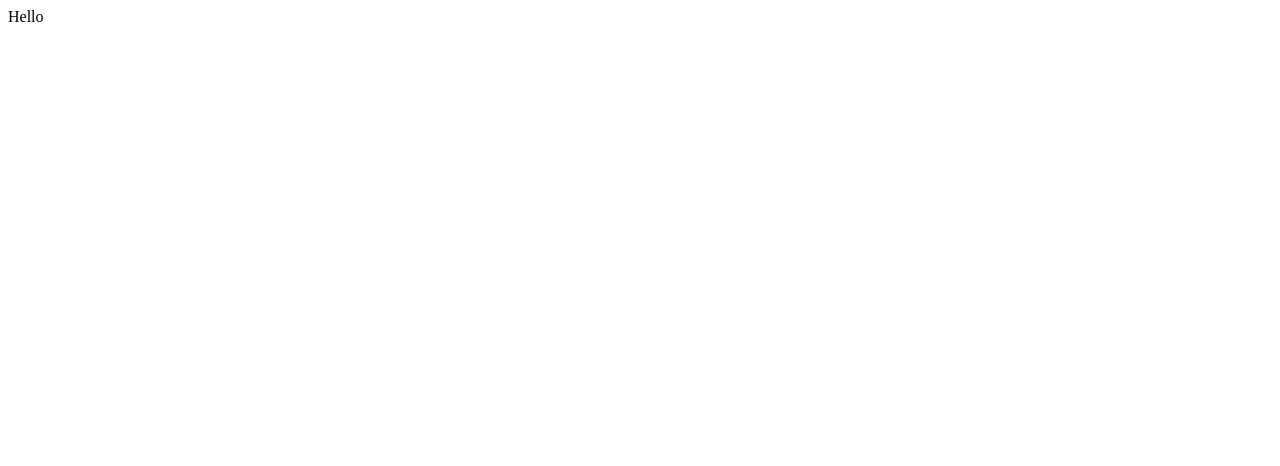
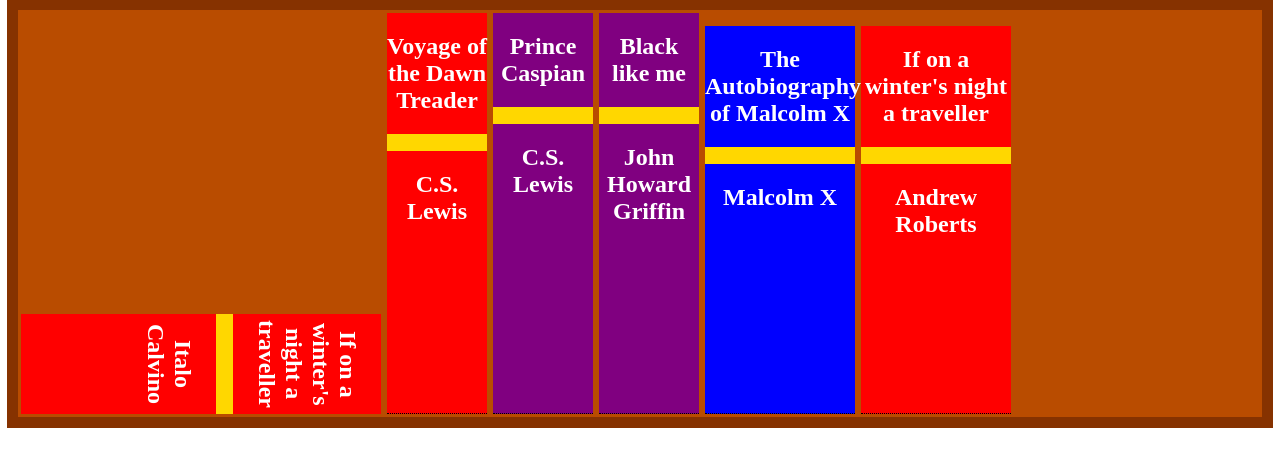
Before and after one commit to roryjamesallen/core-den, a plain HTML site: page public_html/fin/books.html in a window 1280 px wide. Drawn offline with Linux system fonts and the light colour scheme.

Commit message:
Signed-off-by: Finlay Tyson <finlaytyson@gmail.com>

```diff
--- a/public_html/fin/books.html
+++ b/public_html/fin/books.html
@@ -1,7 +1,163 @@
 <html>
-
+<head>
+<style type="text/css">
+{
+box-sizing: border-box;
+}
+.container {
+display: flex;
+flex-wrap: wrap;
+align-items: flex-end;
+background-color: #b94c00;
+margin: 10px;
+outline-style: solid;
+outline-width: 11px;
+outline-color: #863200;
+}
+.band {
+display: flex;
+background-color: gold;
+height: 3px;
+padding: 7px;
+}
+.band-lying {
+display: flex;
+background-color: gold;
+width:3px;
+padding:7px;
+}
+.book-lying {
+display:flex;
+flex-direction: row-reverse;
+color: white;
+margin: 3px;
+height: 100px;
+width: 360px;
+}
+.book {
+display: flex;
+color: white;
+margin: 3px;
+height: 400px;
+text-align: center;
+width: 100px;
+position: relative;
+display: inline-block;
+border-bottom: 1px dotted black;
+cursor: pointer;
+}
+.book-short {
+display: flex;
+color: white;
+margin: 3px;
+height: 376px;
+text-align: center;
+width: 100px;
+position: relative;
+display: inline-block;
+border-bottom: 1px dotted black;
+cursor: pointer;
+}
+.book-wide {
+display: flex;
+color: white;
+margin: 3px;
+height: 387px;
+text-align: center;
+width: 150px;
+position: relative;
+display: inline-block;
+border-bottom: 1px dotted black;
+cursor: pointer;
+}
+.tooltip {
+position: relative;
+display: inline-block;
+border-bottom: 1px dotted black;
+cursor: pointer;
+}
+.tooltiptext {
+visibility: hidden;
+width: 120px;
+color; #fff;
+text-align: center;
+border-radius: 10px;
+padding: 5px 0;
+z-index: -10;
+top: 150%;
+left: 50%
+margin-left: -60%;
+}
+.tooltiptext::after {
+content: "";
+display: flex;
+position: absolute;
+bottom: 100%;
+left: 50%;
+margin-left: -5px;
+border-width: 5px;
+border-style: solid;
+border-color: transparent transparent black transparent;
+z-index 2;
+}
+.book:hover .tooltiptext {
+visibility: visible;
+}
+.book-short:hover .tooltiptext {
+visibility: visible;
+}
+.book-wide:hover .tooltiptext {
+visibility: visible;
+}
+</style>
+</head>
 <body>
-<p> Hello </p>
-</body>
-
+<div class="container">
+	<div class="book-lying" style="background-color:red">
+		<div style="flex-wrap:wrap; text-align: center; writing-mode: vertical-rl; direction:ltr;"><h2>If on a winter's night a traveller</h2>
+		<div class="band-lying"></div>
+		<div style="flex-wrap:wrap; text-align: center; writing-mode: vertical-rl;"><h2>Italo Calvino</h2>
+			</div>
+		</div>
+	</div>
+	<div class="book" style="background-color:red">
+		<div style="flex-wrap: wrap; text-align: center"><h2>Voyage of the Dawn Treader</h2>
+		<div class="band"></div>
+		<div style="flex-wrap:wrap; text-align:center"><h2>C.S. Lewis</h2>
+		<span class="tooltiptext">This was 223 pages, took me 2 hours 10 minutes to read (102.90 pages/hr), I would rate it 3 stars </span>
+			</div>
+		</div>
+	</div>
+	<div class="book" style="background-color:purple">
+		<div style="flex-wrap: wrap; text-align: center"><h2>Prince Caspian</h2>
+		<div class="band"></div>
+		<div style="flex-wrap:wrap; text-align:center"><h2>C.S. Lewis</h2>
+		<span class="tooltiptext">This was 208 pages, took me 1 hour 58 minutes to read (105.1 pages/hr), I would rate it 3.5 stars </span>
+			</div>
+		</div>
+	</div>
+	<div class="book" style="background-color:purple">
+		<div style="flex-wrap: wrap; text-align: center"><h2>Black like me</h2>
+		<div class="band"></div>
+		<div style="flex-wrap:wrap; text-align:center"><h2>John Howard Griffin</h2>
+		<span class="tooltiptext">This was 207 pages, took me 3 hours and 25 minutes to read (60.5 pages/hr), I would rate it 5 stars! </span>
+			</div>
+		</div>
+	</div>
+	<div class="book-wide" style="background-color: blue">
+		<div style="flex-wrap: wrap; text-align: center"><h2>The Autobiography of Malcolm X</h2>
+		<div class="band"></div>
+		<div style="flex-wrap:wrap; text-align:center"><h2>Malcolm X</h2>
+		<span class="tooltiptext">This was 512 pages, took me 10 hours and 4 minutes to read (50.8 pages/hr), I would rate it 5 stars! </span>
+			</div>
+		</div>
+	</div>
+	<div class="book-wide" style="background-color:red">
+		<div style="flex-wrap: wrap; text-align: center"><h2>If on a winter's night a traveller</h2>
+		<div class="band"></div>
+		<div style="flex-wrap:wrap; text-align:center"><h2>Andrew Roberts</h2>
+			</div>
+		</div>
+	</div>
+</div>
 </html>
```
Also changed, not shown: public_html/fin/index.html (+1 -0 lines).
